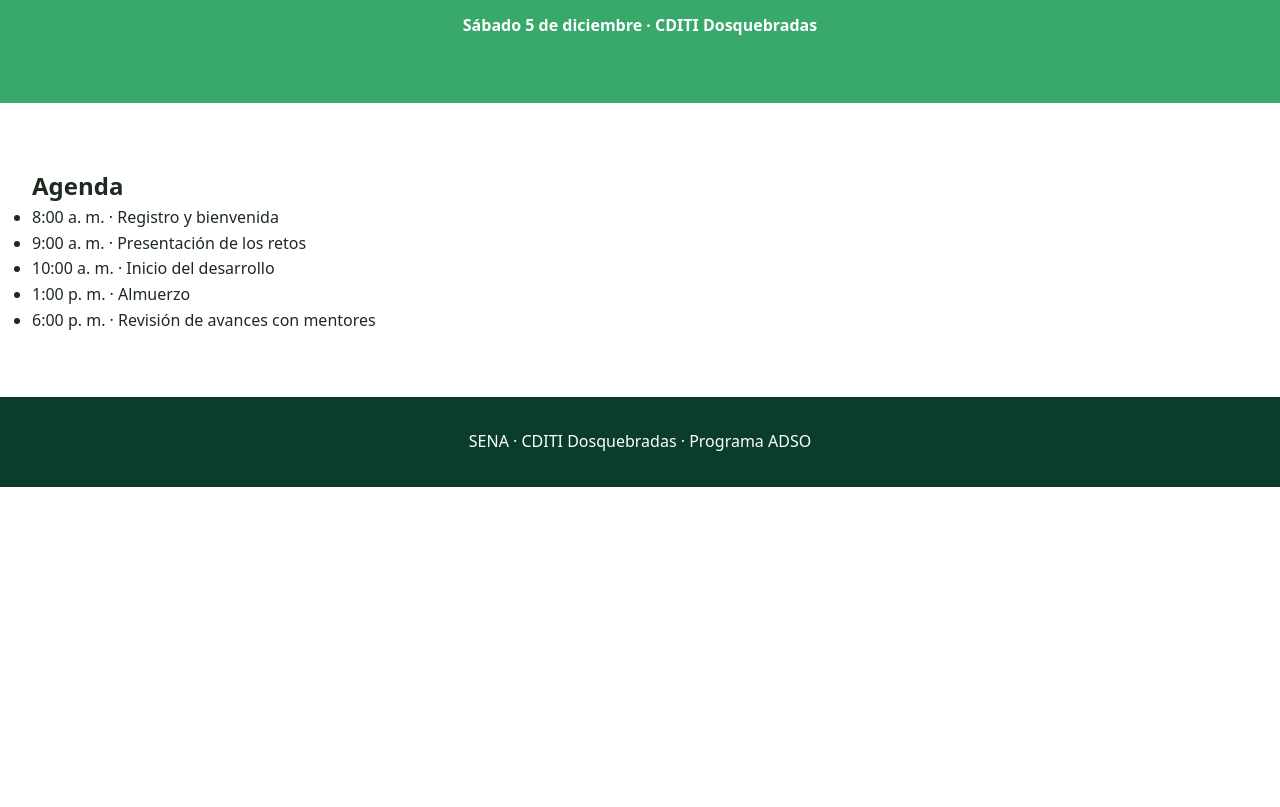
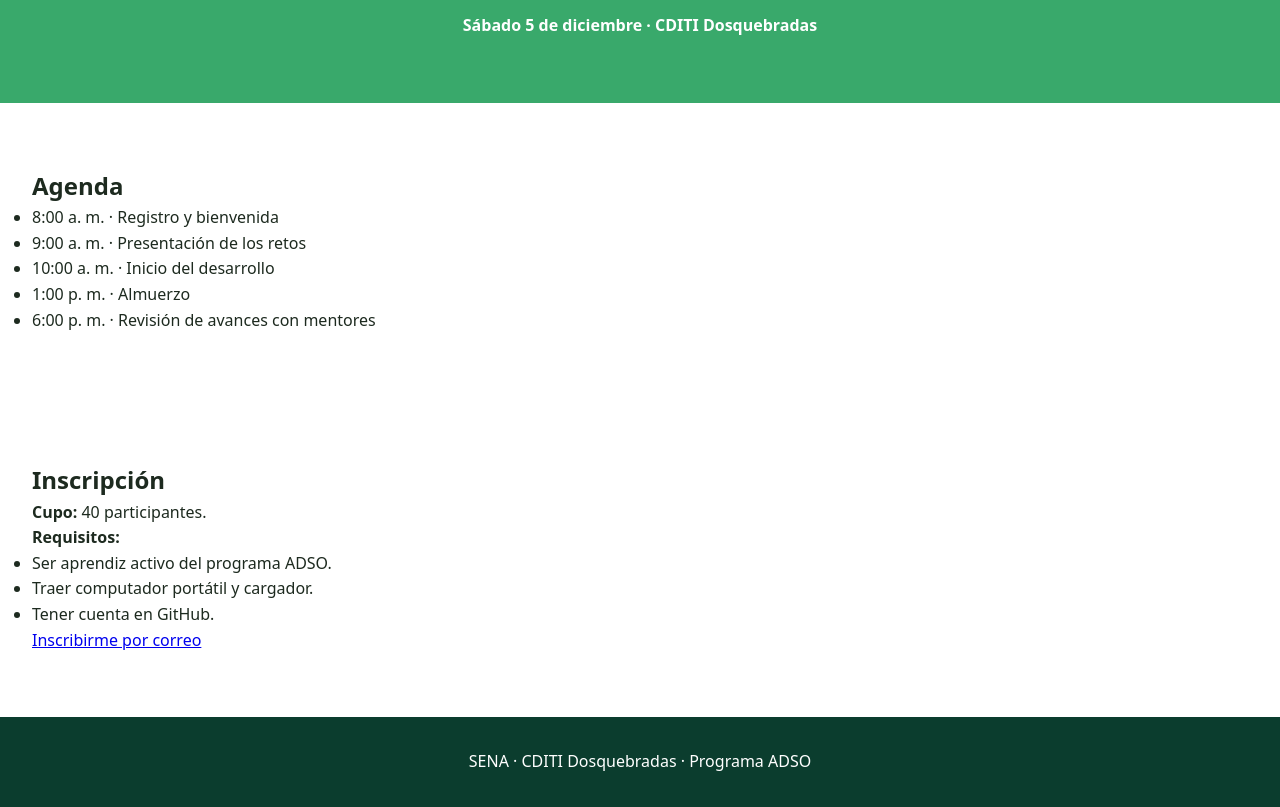
Before and after one commit to callemajo123-hue/Evaluacion1-sebas, a website: page index.html in a window 1280 px wide. Shown: the part 214-1021 px from the top of the page. Before the commit the page ends 800 px from the top, so only its background shows below. Drawn offline with Linux system fonts and the light colour scheme.

Commit message:
Agrega sección de inscripción con cupo, requisitos y enlace de correo, closes #2

```diff
--- a/index.html
+++ b/index.html
@@ -35,8 +35,17 @@
   </ul>
 </section>
 
-    <!-- HU-02: aquí va la sección de inscripción (id="inscripcion") -->
-
+  <section id="inscripcion">
+  <h2>Inscripción</h2>
+  <p><strong>Cupo:</strong> 40 participantes.</p>
+  <p><strong>Requisitos:</strong></p>
+  <ul>
+    <li>Ser aprendiz activo del programa ADSO.</li>
+    <li>Traer computador portátil y cargador.</li>
+    <li>Tener cuenta en GitHub.</li>
+  </ul>
+  <a href="mailto:correo-del-instructor@sena.edu.co?subject=Inscripción Hackatón ADSO 2026">Inscribirme por correo</a>
+</section>
     <!-- HU-03: aquí va la sección de ubicación (id="ubicacion") -->
   </main>
 
```
